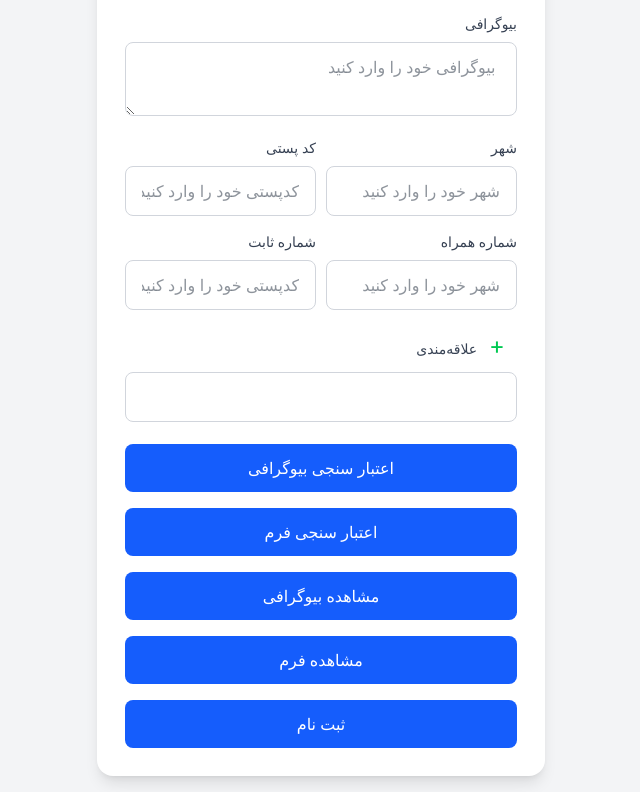
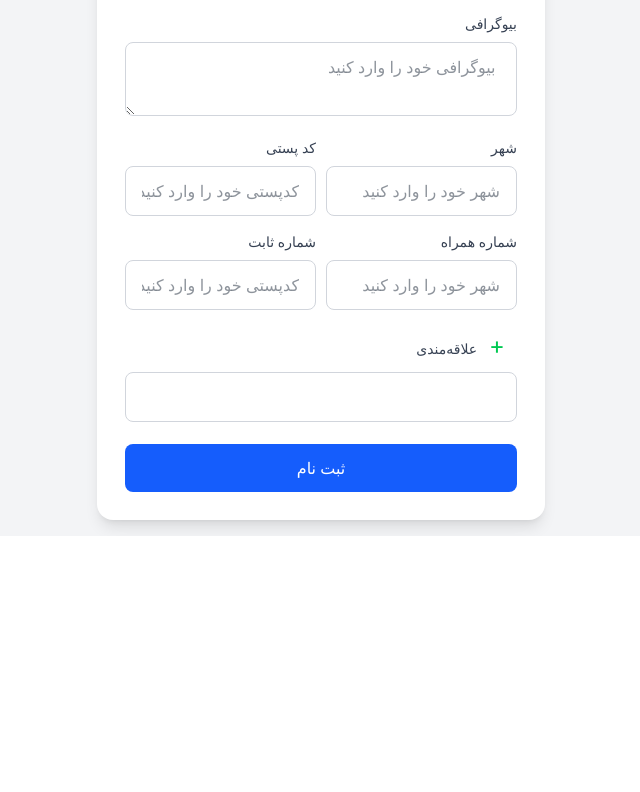
Before and after one commit to Mahdi-Khaghani/Practice-formik, a React (Vite) app: page / in a window 1280 px wide. Shown: the part 404-1196 px from the top of the page, without its empty margins (319-959 px from the left). After the commit the page ends 940 px from the top, so only its background shows below. Built offline with nearby package versions, Linux system fonts and the light colour scheme; the HTML template or start-up script is replaced by a standard one.

Commit message:
disable submit button

```diff
--- a/src/RegisterForm.jsx
+++ b/src/RegisterForm.jsx
@@ -17,8 +17,11 @@ const initialValues = {
   faivorits: [""],
 };
 
-const onSubmit = (values) => {
+const onSubmit = (values, submitProps) => {
   console.log(values);
+  setTimeout(() => {
+    submitProps.setSubmitting(false);
+  }, 5000);
 };
 
 const validationSchema = Yup.object({
@@ -55,6 +58,7 @@ const RegisterForm = () => {
       initialValues={initialValues}
       onSubmit={onSubmit}
       validationSchema={validationSchema}
+      // validateOnMount
       // validateOnBlur={false}
       // validateOnChange={false}
     >
@@ -254,15 +258,34 @@ const RegisterForm = () => {
                   </FieldArray>
                 </div>
                 {/* Submit */}
-                <button type="button" onClick={() => formik.validateField("bio")} className="w-full py-3 bg-blue-600 hover:bg-blue-700 text-white font-medium rounded-lg transition">اعتبار سنجی بیوگرافی</button>
-                <button type="button" onClick={() => formik.validateForm()} className="w-full py-3 bg-blue-600 hover:bg-blue-700 text-white font-medium rounded-lg transition">اعتبار سنجی فرم</button>
-                <button type="button" onClick={() => formik.setFieldTouched("bio")} className="w-full py-3 bg-blue-600 hover:bg-blue-700 text-white font-medium rounded-lg transition">مشاهده بیوگرافی</button>
-                <button type="button" onClick={() => formik.setTouched({
-                  fullname:true,
-                  email:true
-                })} className="w-full py-3 bg-blue-600 hover:bg-blue-700 text-white font-medium rounded-lg transition">مشاهده فرم</button>
-                <button className="w-full py-3 bg-blue-600 hover:bg-blue-700 text-white font-medium rounded-lg transition">
-                  ثبت نام
+                <button
+                  className="w-full py-3 bg-blue-600 flex justify-center items-center hover:bg-blue-700 text-white font-medium rounded-lg transition"
+                  disabled={formik.isSubmitting || !(formik.isValid && formik.dirty)}
+                >
+                  {formik.isSubmitting ? (
+                    <svg
+                      className="size-5 animate-spin"
+                      viewBox="0 0 24 24"
+                      fill="none"
+                    >
+                      <circle
+                        cx="12"
+                        cy="12"
+                        r="10"
+                        stroke="currentColor"
+                        strokeWidth="4"
+                        className="opacity-25"
+                      />
+                      <path
+                        d="M4 12a8 8 0 018-8"
+                        stroke="currentColor"
+                        strokeWidth="4"
+                        className="opacity-75"
+                      />
+                    </svg>
+                  ) : (
+                    "ثبت نام"
+                  )}
                 </button>
               </Form>
             </div>
```
